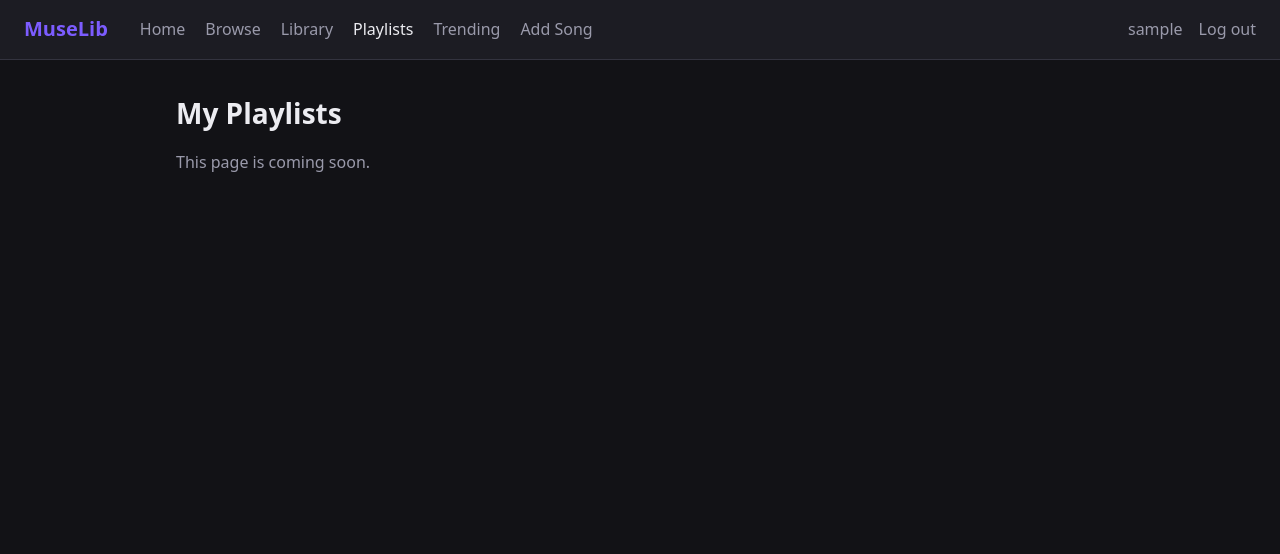
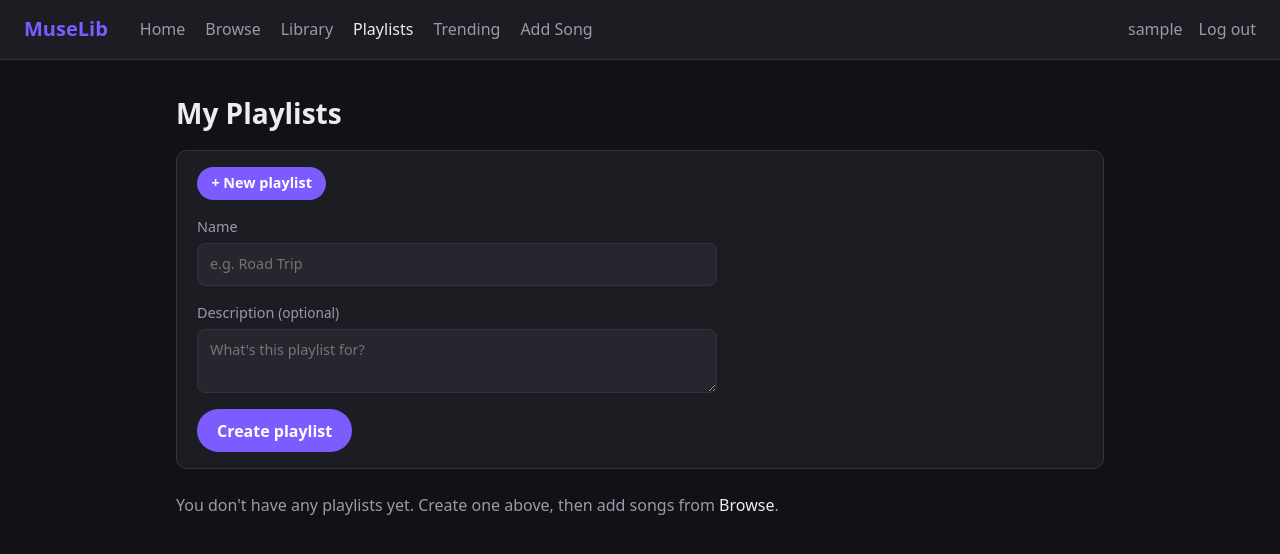
Before and after one commit to teresakatu/museLibSys, a Flask app: page /playlists in a window 1280 px wide. Shown: the top 554 px of the page. Run offline with Flask 3, Linux system fonts and the light colour scheme; the visitor is signed in with stand-in values (Sample User, id 1); data that the repository does not hold is empty; some libraries are stand-ins or nearby versions.

Commit message:
Add My Playlists and Playlist detail pages

```diff
--- a/routes/playlists.py
+++ b/routes/playlists.py
@@ -1,17 +1,196 @@
-from flask import Blueprint, abort, flash, g, render_template, request
+from flask import Blueprint, abort, flash, g, redirect, render_template, request, url_for
 from psycopg import errors
 
-from db import query
+from db import query, transaction
 from routes.auth import login_required
 from routes.helpers import redirect_back
 
 bp = Blueprint("playlists", __name__)
 
 
+@bp.app_template_filter("total_length")
+def total_length(seconds):
+    minutes = round((seconds or 0) / 60)
+    if minutes < 60:
+        return f"{minutes} min"
+    return f"{minutes // 60} hr {minutes % 60} min"
+
+
+def get_own_playlist(playlist_id):
+    playlist = query(
+        """
+        SELECT playlist_id, name, description, created_date
+        FROM playlist
+        WHERE playlist_id = %s AND user_id = %s
+        """,
+        (playlist_id, g.user["user_id"]),
+        one=True,
+    )
+    if playlist is None:
+        abort(404)
+    return playlist
+
+
+def read_playlist_form():
+    name = request.form.get("name", "").strip()
+    description = request.form.get("description", "").strip() or None
+    error = None
+    if not name:
+        error = "Playlist name is required."
+    elif len(name) > 100:
+        error = "Playlist name must be 100 characters or fewer."
+    return name, description, error
+
+
 @bp.route("/playlists")
 @login_required
 def index():
-    return render_template("placeholder.html", title="My Playlists")
+    playlists = query(
+        """
+        SELECT p.playlist_id,
+               p.name,
+               p.description,
+               p.created_date,
+               COUNT(ps.song_id)             AS song_count,
+               COALESCE(SUM(s.duration), 0)  AS total_seconds
+        FROM playlist p
+        LEFT JOIN playlist_song ps ON ps.playlist_id = p.playlist_id
+        LEFT JOIN song s           ON s.song_id = ps.song_id
+        WHERE p.user_id = %s
+        GROUP BY p.playlist_id
+        ORDER BY p.created_date DESC
+        """,
+        (g.user["user_id"],),
+    )
+    return render_template("playlists/index.html", playlists=playlists)
+
+
+@bp.route("/playlists", methods=("POST",))
+@login_required
+def create():
+    name, description, error = read_playlist_form()
+    if error is None:
+        try:
+            playlist = query(
+                """
+                INSERT INTO playlist (user_id, name, description)
+                VALUES (%s, %s, %s)
+                RETURNING playlist_id
+                """,
+                (g.user["user_id"], name, description),
+                one=True,
+            )
+        except errors.UniqueViolation:
+            error = f"You already have a playlist named “{name}”."
+        else:
+            flash(f"Created playlist “{name}”.", "success")
+            return redirect(url_for("playlists.detail", playlist_id=playlist["playlist_id"]))
+    flash(error, "error")
+    return redirect(url_for("playlists.index"))
+
+
+@bp.route("/playlists/<int:playlist_id>")
+@login_required
+def detail(playlist_id):
+    playlist = get_own_playlist(playlist_id)
+    songs = query(
+        """
+        SELECT ps.position,
+               s.song_id,
+               s.title,
+               s.duration,
+               TO_CHAR(MAKE_INTERVAL(secs => s.duration), 'MI:SS')       AS length,
+               STRING_AGG(DISTINCT a.name, ', ' ORDER BY a.name)          AS artists,
+               COALESCE(STRING_AGG(DISTINCT al.title, ', ' ORDER BY al.title),
+                        '(single)')                                       AS album,
+               ps.added_date
+        FROM playlist_song ps
+        JOIN song s              ON s.song_id = ps.song_id
+        JOIN song_artist sa      ON sa.song_id = s.song_id
+        JOIN artist a            ON a.artist_id = sa.artist_id
+        LEFT JOIN album_song als ON als.song_id = s.song_id
+        LEFT JOIN album al       ON al.album_id = als.album_id
+        WHERE ps.playlist_id = %s
+        GROUP BY ps.position, s.song_id, ps.added_date
+        ORDER BY ps.position
+        """,
+        (playlist_id,),
+    )
+    total_seconds = sum(s["duration"] for s in songs)
+    return render_template(
+        "playlists/detail.html",
+        playlist=playlist,
+        songs=songs,
+        total_seconds=total_seconds,
+    )
+
+
+@bp.route("/playlists/<int:playlist_id>/edit", methods=("POST",))
+@login_required
+def edit(playlist_id):
+    get_own_playlist(playlist_id)
+    name, description, error = read_playlist_form()
+    if error is None:
+        try:
+            query(
+                """
+                UPDATE playlist
+                SET    name = %s,
+                       description = %s
+                WHERE  playlist_id = %s
+                  AND  user_id = %s
+                """,
+                (name, description, playlist_id, g.user["user_id"]),
+            )
+        except errors.UniqueViolation:
+            error = f"You already have a playlist named “{name}”."
+        else:
+            flash("Playlist updated.", "success")
+    if error:
+        flash(error, "error")
+    return redirect(url_for("playlists.detail", playlist_id=playlist_id))
+
+
+@bp.route("/playlists/<int:playlist_id>/delete", methods=("POST",))
+@login_required
+def delete(playlist_id):
+    playlist = get_own_playlist(playlist_id)
+    query(
+        "DELETE FROM playlist WHERE playlist_id = %s AND user_id = %s",
+        (playlist_id, g.user["user_id"]),
+    )
+    flash(f"Deleted playlist “{playlist['name']}”.", "success")
+    return redirect(url_for("playlists.index"))
+
+
+@bp.route("/playlists/<int:playlist_id>/songs/<int:song_id>/remove", methods=("POST",))
+@login_required
+def remove_song(playlist_id, song_id):
+    get_own_playlist(playlist_id)
+    with transaction():
+        removed = query(
+            """
+            DELETE FROM playlist_song
+            WHERE playlist_id = %s AND song_id = %s
+            RETURNING position,
+                      (SELECT title FROM song WHERE song_id = playlist_song.song_id) AS title
+            """,
+            (playlist_id, song_id),
+            one=True,
+        )
+        if removed is None:
+            abort(404)
+        query(
+            """
+            UPDATE playlist_song
+            SET    position = position - 1
+            WHERE  playlist_id = %s
+              AND  position > %s
+            """,
+            (playlist_id, removed["position"]),
+        )
+    flash(f"Removed “{removed['title']}” from this playlist.", "success")
+    return redirect(url_for("playlists.detail", playlist_id=playlist_id))
 
 
 @bp.route("/playlists/add-song", methods=("POST",))
--- a/static/style.css
+++ b/static/style.css
@@ -133,6 +133,7 @@ textarea:focus {
 
 .button {
   display: inline-block;
+  white-space: nowrap;
   padding: 0.6rem 1.25rem;
   background: var(--accent);
   border: none;
@@ -356,3 +357,116 @@ table.songs {
     width: 100%;
   }
 }
+
+details > summary {
+  cursor: pointer;
+  list-style: none;
+}
+
+details > summary::-webkit-details-marker {
+  display: none;
+}
+
+.create-card,
+.edit-card {
+  padding: 1rem 1.25rem;
+  margin-bottom: 1.5rem;
+}
+
+.create-card summary.button {
+  display: inline-block;
+}
+
+.edit-card summary {
+  color: var(--muted);
+  font-weight: 500;
+}
+
+.edit-card summary:hover {
+  color: var(--text);
+}
+
+details[open] > summary {
+  margin-bottom: 1rem;
+}
+
+.stack-form {
+  max-width: 520px;
+}
+
+textarea {
+  resize: vertical;
+}
+
+.playlist-grid {
+  display: grid;
+  grid-template-columns: repeat(auto-fill, minmax(220px, 1fr));
+  gap: 1rem;
+}
+
+.playlist-card {
+  display: flex;
+  flex-direction: column;
+  gap: 0.35rem;
+  padding: 1.25rem;
+  transition: border-color 0.15s, background 0.15s;
+}
+
+.playlist-card:hover {
+  border-color: var(--accent);
+  background: var(--surface-2);
+  color: var(--text);
+}
+
+.playlist-name {
+  font-weight: 700;
+  font-size: 1.1rem;
+}
+
+.playlist-desc {
+  flex: 1;
+}
+
+.back-link {
+  display: inline-block;
+  margin-bottom: 0.75rem;
+}
+
+.playlist-head {
+  display: flex;
+  align-items: flex-start;
+  justify-content: space-between;
+  gap: 1rem;
+  margin-bottom: 1rem;
+}
+
+.playlist-head p {
+  margin: 0.25rem 0 0;
+}
+
+.playlist-description {
+  color: var(--text);
+}
+
+.danger-zone {
+  display: flex;
+  flex-wrap: wrap;
+  align-items: center;
+  justify-content: space-between;
+  gap: 0.75rem;
+  margin-top: 1.25rem;
+  padding-top: 1rem;
+  border-top: 1px solid var(--border);
+}
+
+.button.danger {
+  background: var(--error);
+}
+
+.button.danger:hover {
+  background: #d94848;
+}
+
+.link-button.remove:hover {
+  color: var(--error);
+}
--- /dev/null
+++ b/templates/playlists/index.html
@@ -0,0 +1,37 @@
+{% extends "base.html" %}
+{% block title %}My Playlists{% endblock %}
+{% block content %}
+<div class="page-head">
+  <h1>My Playlists</h1>
+</div>
+
+<details class="card create-card" {{ 'open' if not playlists }}>
+  <summary class="button small">+ New playlist</summary>
+  <form method="post" action="{{ url_for('playlists.create') }}" class="stack-form">
+    <label>Name
+      <input name="name" maxlength="100" required placeholder="e.g. Road Trip">
+    </label>
+    <label>Description <span class="muted small">(optional)</span>
+      <textarea name="description" rows="2" placeholder="What's this playlist for?"></textarea>
+    </label>
+    <button type="submit" class="button">Create playlist</button>
+  </form>
+</details>
+
+{% if playlists %}
+<div class="playlist-grid">
+  {% for p in playlists %}
+  <a href="{{ url_for('playlists.detail', playlist_id=p.playlist_id) }}" class="card playlist-card">
+    <div class="playlist-name">{{ p.name }}</div>
+    <div class="muted small playlist-desc">{{ p.description or 'No description' }}</div>
+    <div class="muted small">
+      {{ p.song_count }} song{{ '' if p.song_count == 1 else 's' }}
+      {% if p.song_count %}· {{ p.total_seconds|total_length }}{% endif %}
+    </div>
+  </a>
+  {% endfor %}
+</div>
+{% else %}
+<p class="muted">You don't have any playlists yet. Create one above, then add songs from <a href="{{ url_for('songs.browse') }}">Browse</a>.</p>
+{% endif %}
+{% endblock %}
```
Also changed, not shown: templates/playlists/detail.html (added, +79 -0 lines).
